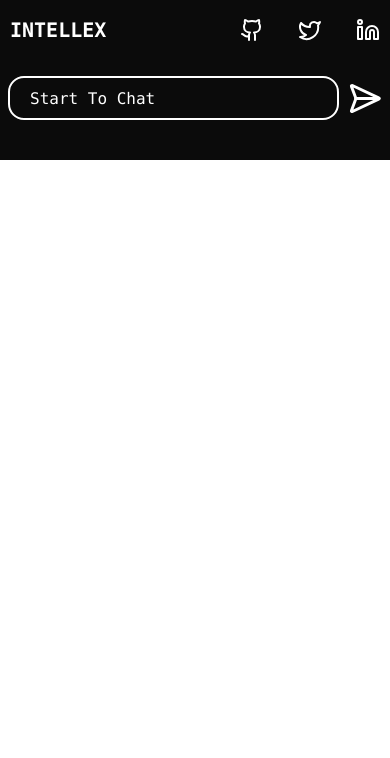
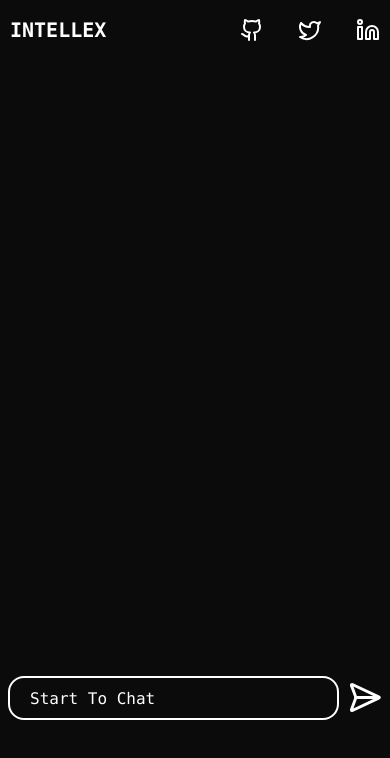
Before and after one commit to harshalpatil2809/INTELLEX-2, a React (Vite) app in the folder frontend/: page / in a window 390 px wide. Shown: the top 758 px of the page. Built offline with nearby package versions, Linux system fonts and the light colour scheme.

Commit message:
Tring to fix the height

```diff
--- a/frontend/src/App.jsx
+++ b/frontend/src/App.jsx
@@ -2,7 +2,7 @@
 
 const App = () => {
   return (
-    <div className='bg-[#0B0B0B] w-full lg:h-screen md:h-screen h-100vh overflow-hidden'>
+    <div className=' w-full lg:h-screen md:h-screen h-[90vh] overflow-hidden'>
       <Layout />
     </div>
   )
--- a/frontend/src/index.css
+++ b/frontend/src/index.css
@@ -1,5 +1,9 @@
 @import "tailwindcss";
 
+
+*{
+  background-color:#0B0B0B;
+}
 
 
 /* WebKit browsers (Chrome, Edge, Safari) */
```
